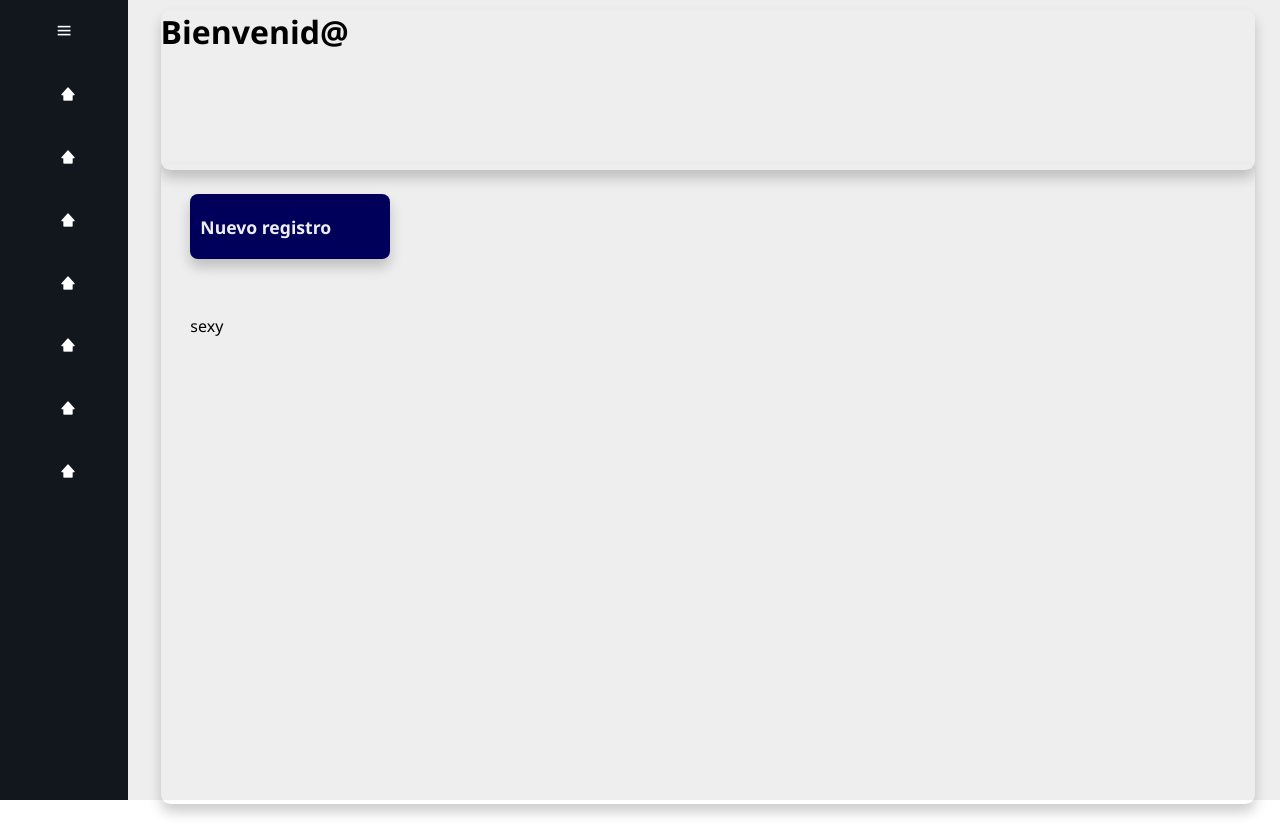
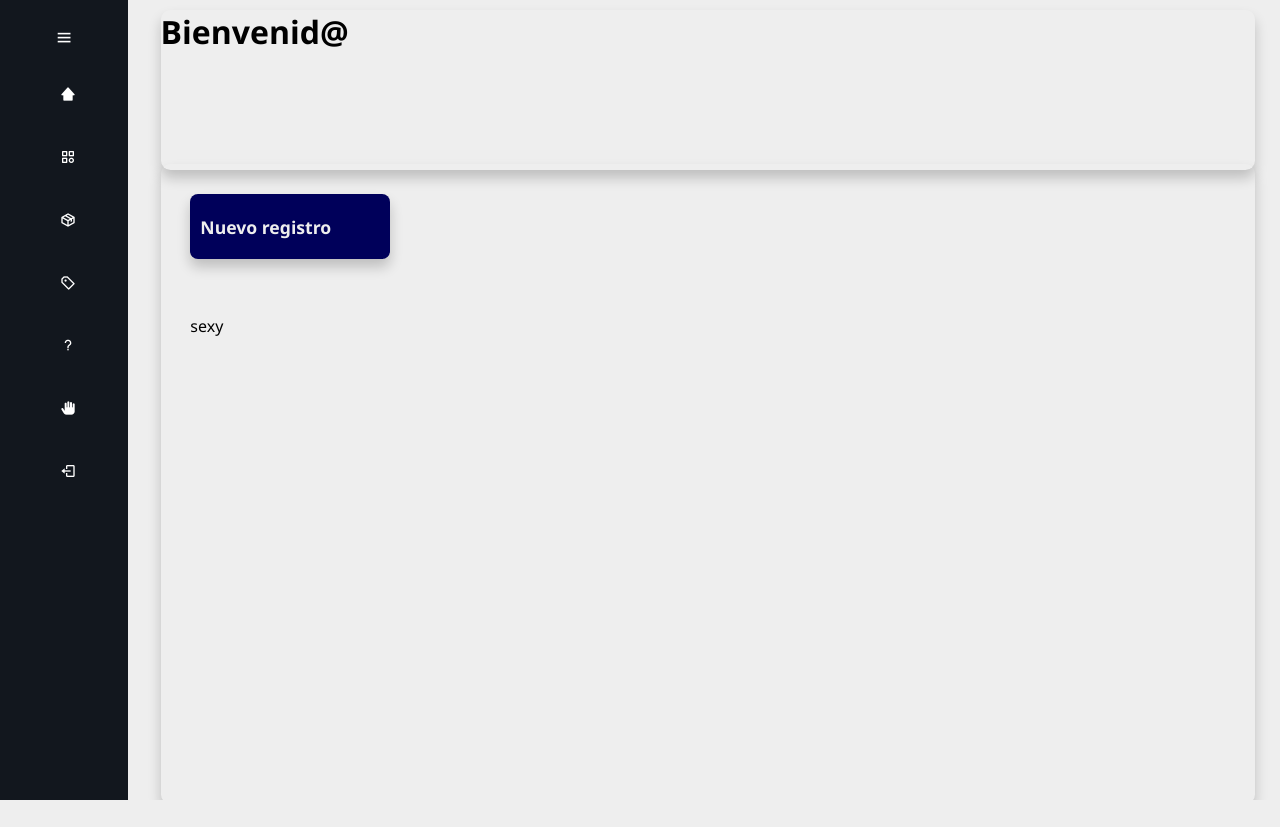
Before and after one commit to WolfkarlX/AKLAS, a PHP site: page /views/admindashboard/admin_proveedores.php in a window 1280 px wide. After the commit the page ends 800 px from the top, so only its background shows below. Run offline with PHP 8.4, Linux system fonts and the light colour scheme.

Commit message:
modifique el css

```diff
--- a/views/admindashboard/admin_proveedores.php
+++ b/views/admindashboard/admin_proveedores.php
@@ -21,7 +21,7 @@
             <i class="bx bx-menu" id="btn_menu"></i>
         </div>
         <ul>
-            <li>
+        <li>
                 <a href="#">
                     <i class='bx bxs-home-alt-2'></i>
                     <span class="nav-item">Home</span>
@@ -30,42 +30,42 @@
             </li>
             <li>
                 <a href="#">
-                    <i class='bx bxs-home-alt-2'></i>
+                    <i class='bx bx-category'></i>
                     <span class="nav-item">Categories</span>
                 </a>
                 <span class="tooltip">Categories</span>
             </li>
             <li>
                 <a href="#">
-                    <i class='bx bxs-home-alt-2'></i>
+                    <i class='bx bx-package'></i>
                     <span class="nav-item">Products</span>
                 </a>
                 <span class="tooltip">Products</span>
             </li>
             <li>
                 <a href="#">
-                    <i class='bx bxs-home-alt-2'></i>
+                    <i class='bx bx-purchase-tag-alt'></i>
                     <span class="nav-item">Tags</span>
                 </a>
                 <span class="tooltip">Tags</span>
             </li>
             <li>
                 <a href="#">
-                    <i class='bx bxs-home-alt-2'></i>
+                    <i class='bx bx-question-mark'></i>
                     <span class="nav-item">FAQs</span>
                 </a>
                 <span class="tooltip">FAQ</span>
             </li>
             <li>
                 <a href="#">
-                    <i class='bx bxs-home-alt-2'></i>
+                    <i class='bx bxs-hand'></i>
                     <span class="nav-item">Suppliers</span>
                 </a>
                 <span class="tooltip">Suppliers</span>
             </li>
             <li>
                 <a href="#">
-                    <i class='bx bxs-home-alt-2'></i>
+                    <i class='bx bx-log-out'></i>
                     <span class="nav-item">Log Out</span>
                 </a>
                 <span class="tooltip">Log Out</span>
--- a/views/css/dashboard_admin.css
+++ b/views/css/dashboard_admin.css
@@ -13,6 +13,7 @@
   background-color: #12171e;
   padding: 0.4rem 0.8rem;
   transition: all 0.5s ease;
+  z-index: 8;
 }
 .sidebar.active ~ .main-content {
   left: 25%;
@@ -26,7 +27,7 @@
 .sidebar #btn_menu {
   position: absolute;
   color: white;
-  top: .4rem;
+  top: .8rem;
   left: 50%;
   font-size: 1.2rem;
   line-height: 50px;
@@ -119,7 +120,7 @@
   white-space: nowrap;
 }
 .main-content {
-  position: absolute;
+  position: fixed;
   background-color: #eee;
   min-height: 100%;
   top: 0;
@@ -303,6 +304,33 @@
 
 
 /*RESPONSIVE*/
+@media only screen and (max-width: 1000px) {
+  .sidebar ul li a i {
+    position: absolute;
+    transform: translateX(-15%);
+  }
+  .sidebar.active .nav-item {
+    opacity: 0;
+    pointer-events: none;
+    white-space: nowrap;
+  }
+  .sidebar .nav-item {
+    opacity: 0;
+    pointer-events: none;
+    white-space: nowrap;
+  }
+  .sidebar.active .top .logo {
+    opacity: 0;
+  }
+  .sidebar.active #btn_menu {
+    left: 50%;
+  }
+  .sidebar #btn_menu {
+    left: 50%;
+  }
+
+}
+
 @media only screen and (max-width: 600px) {
   .sidebar.active .nav-item {
     opacity: 0;
```
